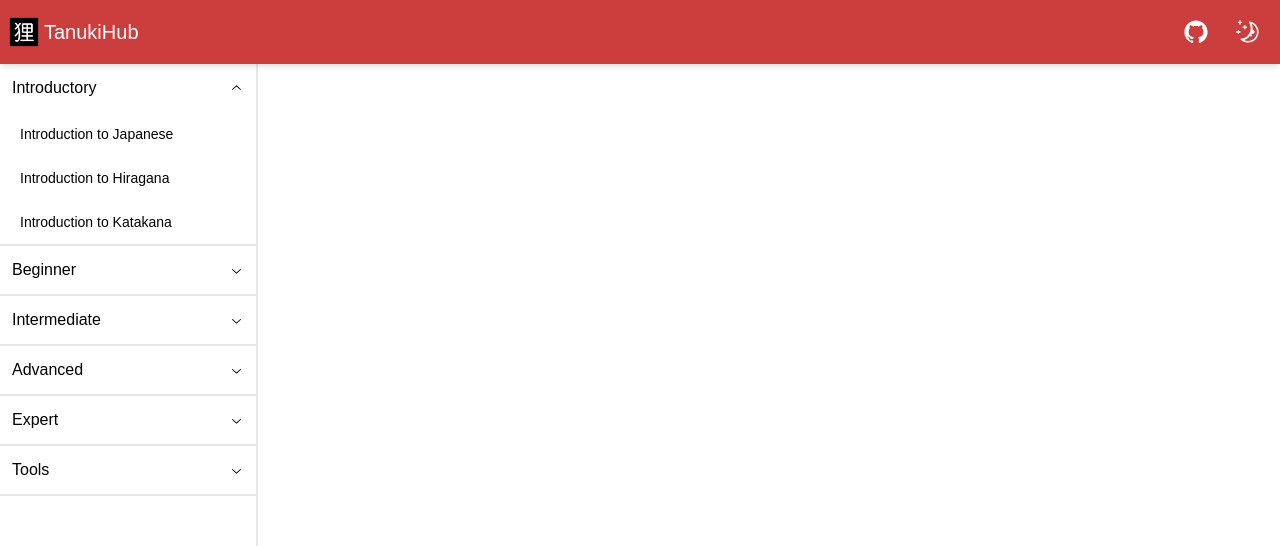
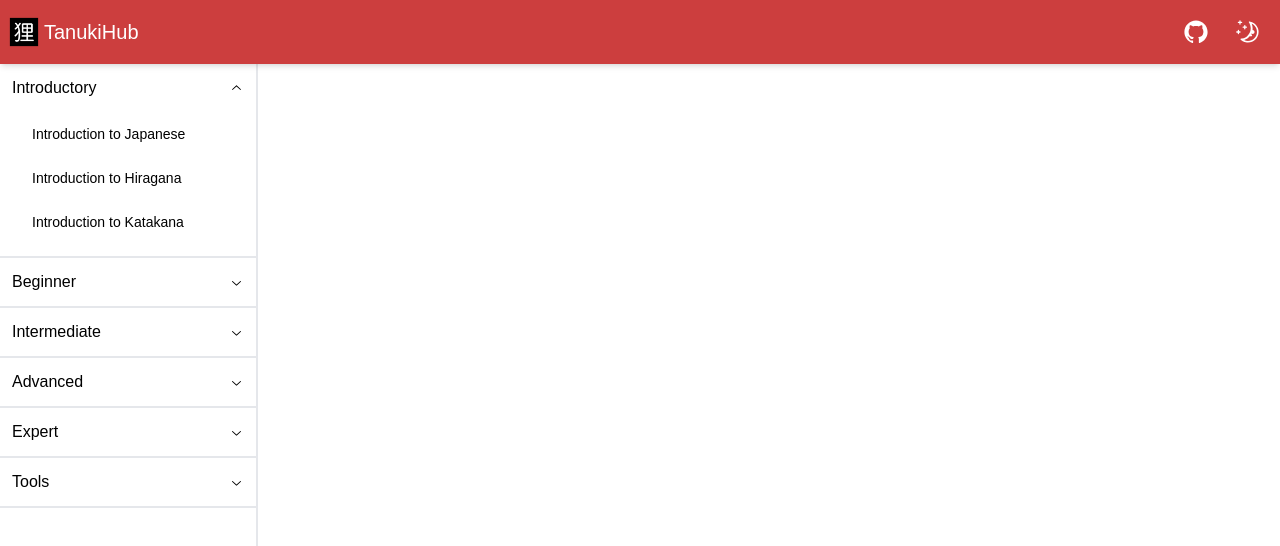
Before and after one commit to LinCie/tanukihub, a Next.js app: page / in a window 1280 px wide. Both pictures are taken after a click on the button "Introductory". Shown: the top 546 px of the page. Built offline with nearby package versions, Linux system fonts and the light colour scheme; a web font is replaced by a local one.

Commit message:
adjust sidebar link styling

```diff
--- a/components/layout/Header.tsx
+++ b/components/layout/Header.tsx
@@ -80,8 +80,13 @@ const SidebarContent = () => {
             <Accordion.AccordionContent className="AccordionContent">
               {page.contents.map((link) => {
                 return (
-                  <Link href={`${page.root}/${link.link}`} className="block p-3 pl-5 text-sm">{link.name}</Link>
-                )
+                  <Link
+                    href={`${page.root}/${link.link}`}
+                    className="block p-3 pl-8 text-sm last-of-type:pb-6 hover:underline"
+                  >
+                    {link.name}
+                  </Link>
+                );
               })}
             </Accordion.AccordionContent>
           </Accordion.AccordionItem>
```
